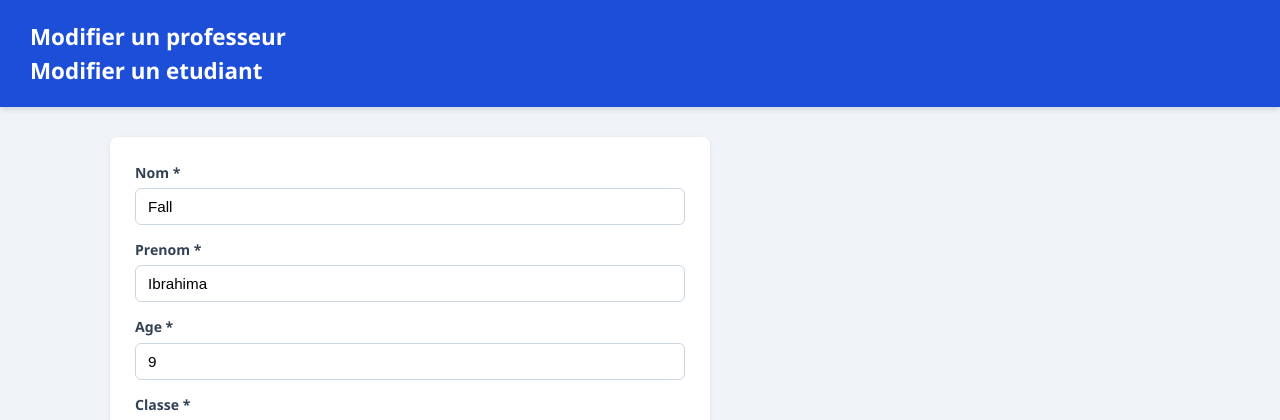
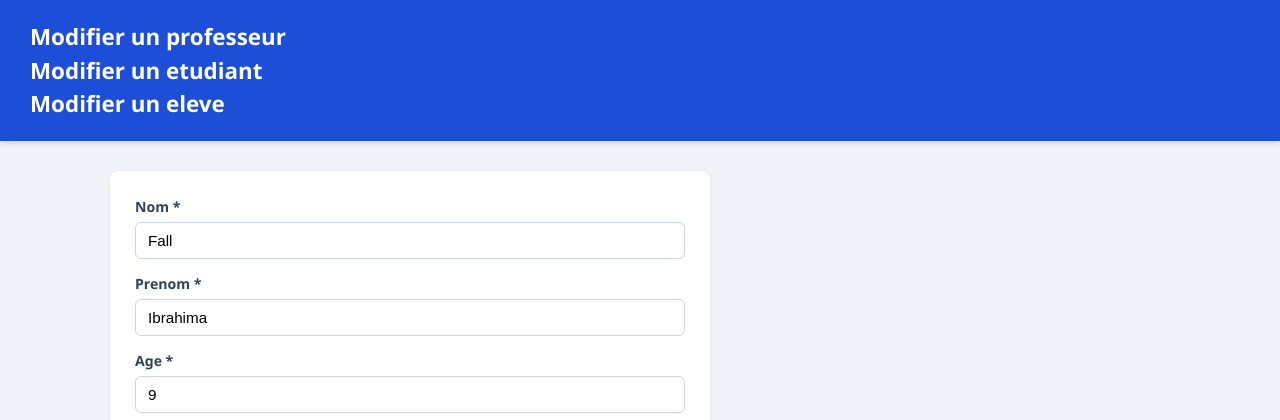
Before and after one commit to gabingom/gestion-eleves, a PHP site: page /modifier.php?id=2 in a window 1280 px wide. Shown: the top 420 px of the page. Run offline with PHP 8.4, Linux system fonts and the light colour scheme; data comes from the database, SQL or seed files in the repository.

Commit message:
ajout eleve sur la branche princ

```diff
--- a/modifier.php
+++ b/modifier.php
@@ -63,6 +63,7 @@ if ($_SERVER['REQUEST_METHOD'] === 'POST') {
     <header class="topbar">
         <h1>Modifier un professeur</h1>
         <h1>Modifier un etudiant</h1>
+        <h1>Modifier un eleve</h1>
     </header>
 
     <main class="container">
```
